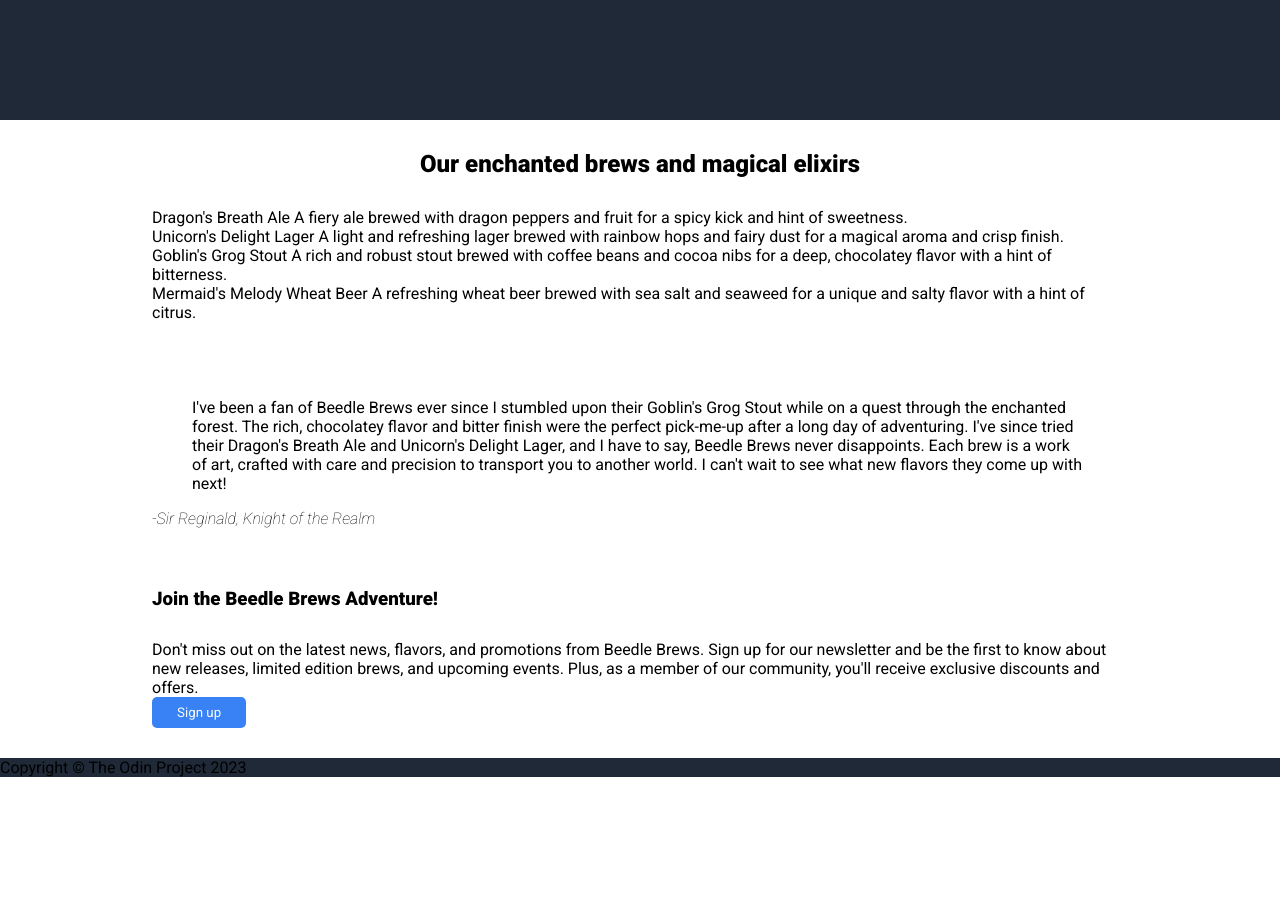
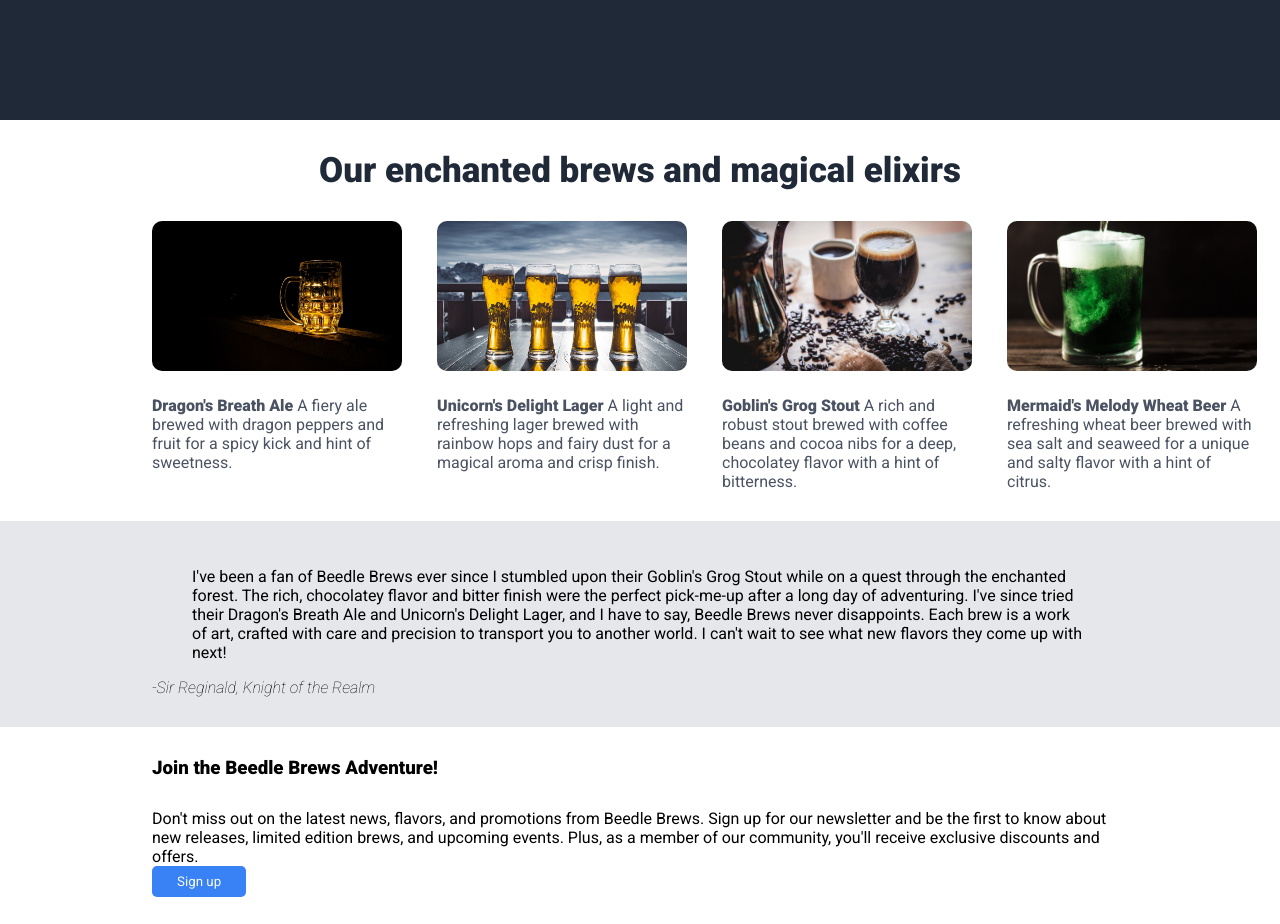
Before and after one commit to drei-odin/odin-landing-page, a plain HTML site: page index.html in a window 1280 px wide. Shown: the part 680-1604 px from the top of the page. Before the commit the page ends 1457 px from the top, so only its background shows below. Drawn offline with Linux system fonts and the light colour scheme; a web font is replaced by a local one.

Commit message:
update information section

```diff
--- a/styles.css
+++ b/styles.css
@@ -1,5 +1,4 @@
 @import url("https://fonts.googleapis.com/css2?family=Roboto:ital,wght@0,100;0,400;0,900;1,100;1,700&display=swap");
-@import url('https://fonts.googleapis.com/css2?family=Aladin&display=swap');
 
 * {
   box-sizing: border-box;
@@ -104,6 +103,7 @@ main {
 .main-text p {
   font-size: 18px;
   color: #e5e7eb;
+  line-height: 1.4;
   margin: 20px 0 40px;
 }
 
@@ -115,6 +115,8 @@ main {
   width: 50%;
   min-width: 250px;
 }
+
+
 /* sections */
 section {
   padding: 30px;
@@ -126,5 +128,64 @@ h3 {
 }
 
 h2 {
+  color: #1f2937;
+  font-size: 35px;
+  font-weight: 900;
   text-align: center;
 }
+
+/* info section */
+
+#about{
+  display: flex;
+  justify-content: center;
+}
+
+.info-section {
+  display: flex;
+  gap: 35px;
+}
+
+.info {
+  display: flex;
+  flex-direction: column;
+  gap: 25px;
+  align-items: center;
+}
+
+.info-img {
+  background-position: center;
+  background-size: cover;
+  border-radius: 10px;
+  height: 150px;
+  width: 250px;
+}
+
+.dragon-img {
+  background-image: url(images/dragons-breath-ale.jpg);
+}
+
+.unicorn-img {
+  background-image: url(images/unicorn-delight-lager.jpg);
+}
+
+.goblin-img {
+  background-image: url(images/goblin-grog-stout.jpg);
+}
+
+.mermaid-img {
+  background-image: url(images/mermaid-wheat-beer.jpg);
+}
+
+.info-text {
+  color: #4b5363;
+}
+
+.brew {
+  font-weight: bold;
+}
+
+/* testimonial section */
+#testimonial {
+  background-color: #e5e7eb;
+}
```
